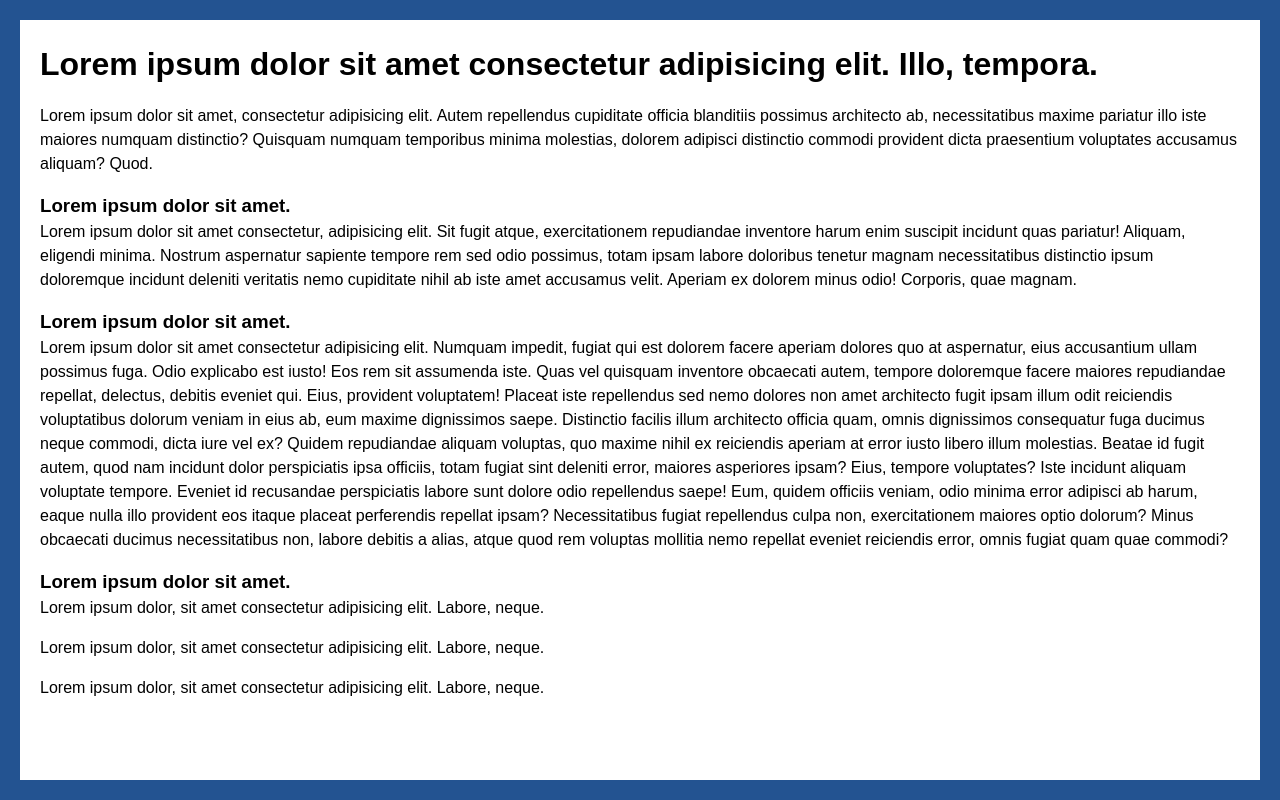
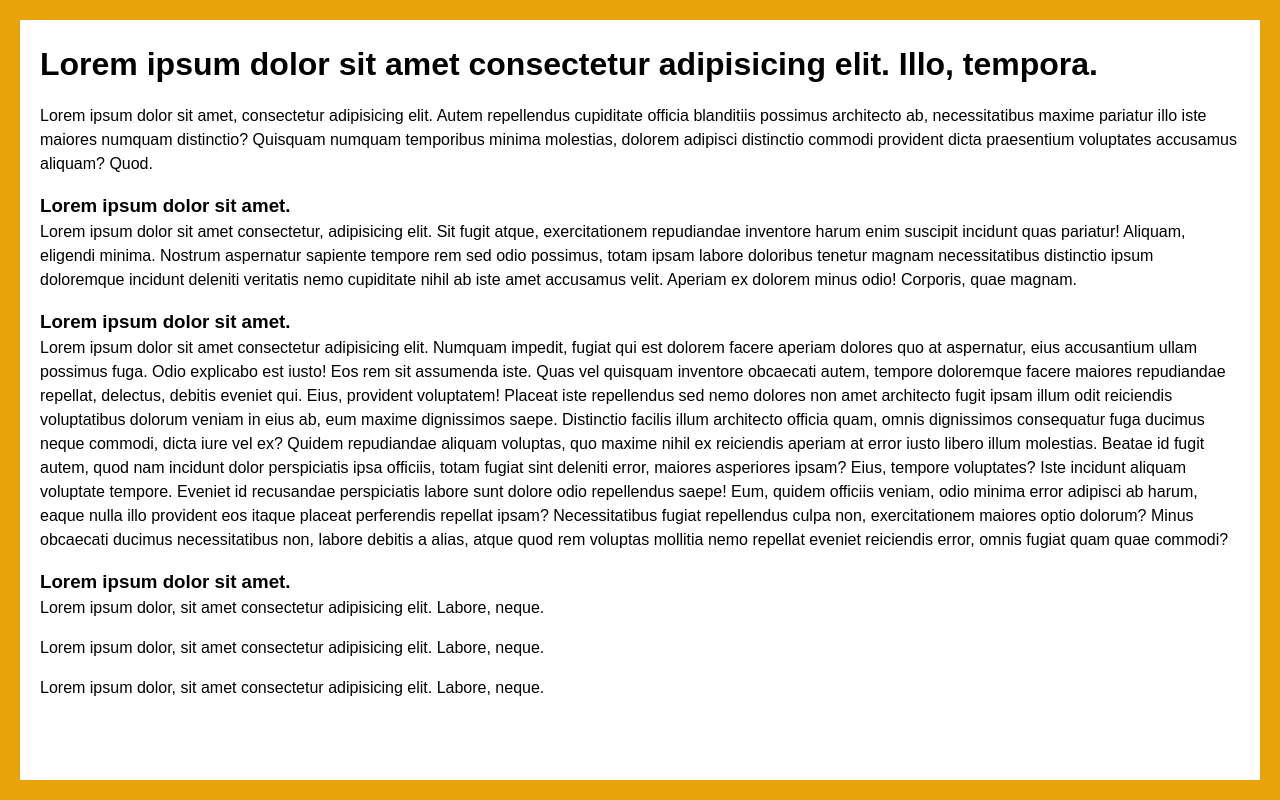
Before and after one commit to przemyslawjakubas24/git_tests, a plain HTML site: page index.html in a window 1280 px wide. Drawn offline with Linux system fonts and the light colour scheme.

Commit message:
Zmiana koloru ramki body na pomarańczowy

```diff
--- a/style.css
+++ b/style.css
@@ -14,7 +14,7 @@ body {
 	line-height: 1.5;
 	min-height: 100vh;
 	font-family: Arial, sans-serif;
-    border: 20px solid #235391;
+    border: 20px solid #e7a109;
     padding: 20px;
 }
 
```
